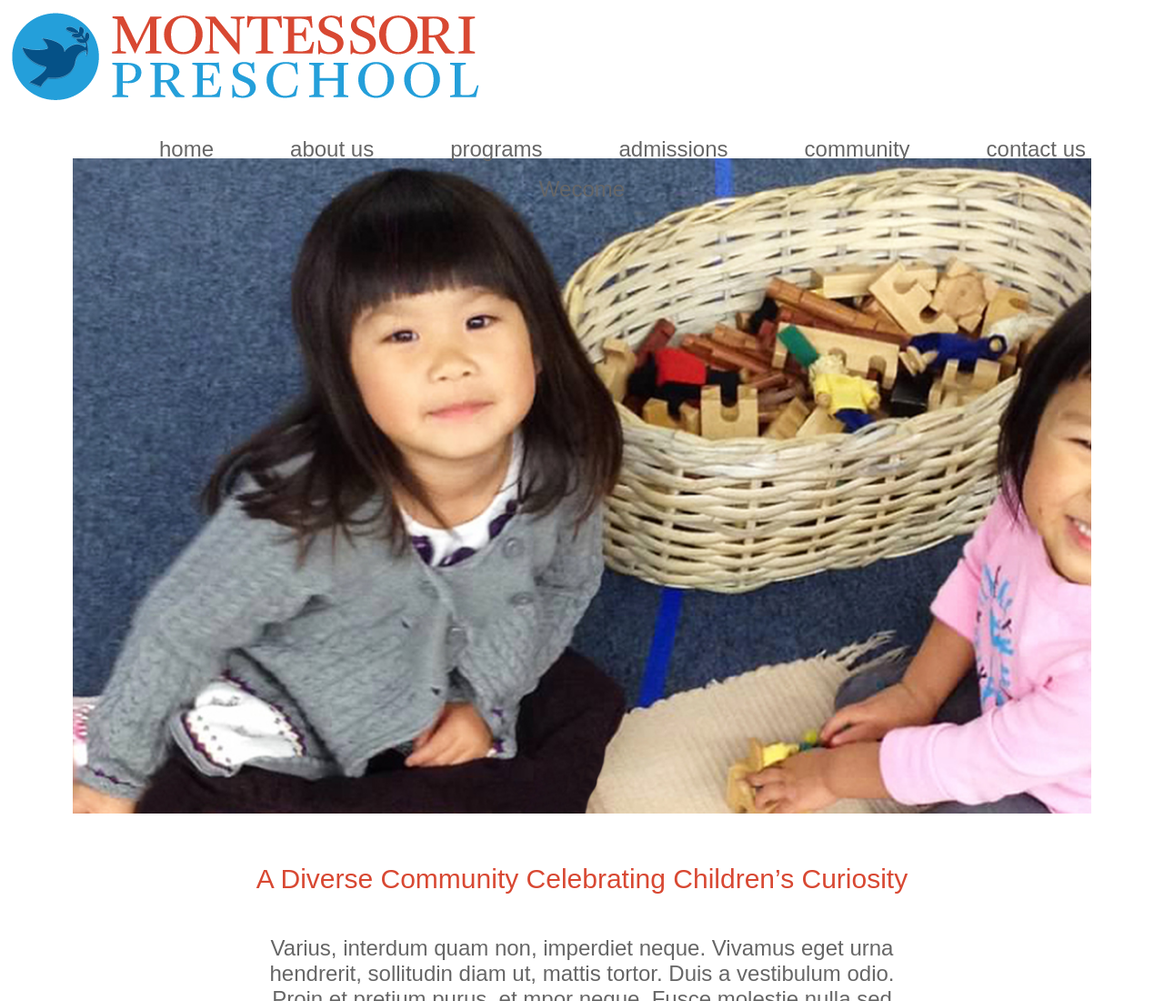
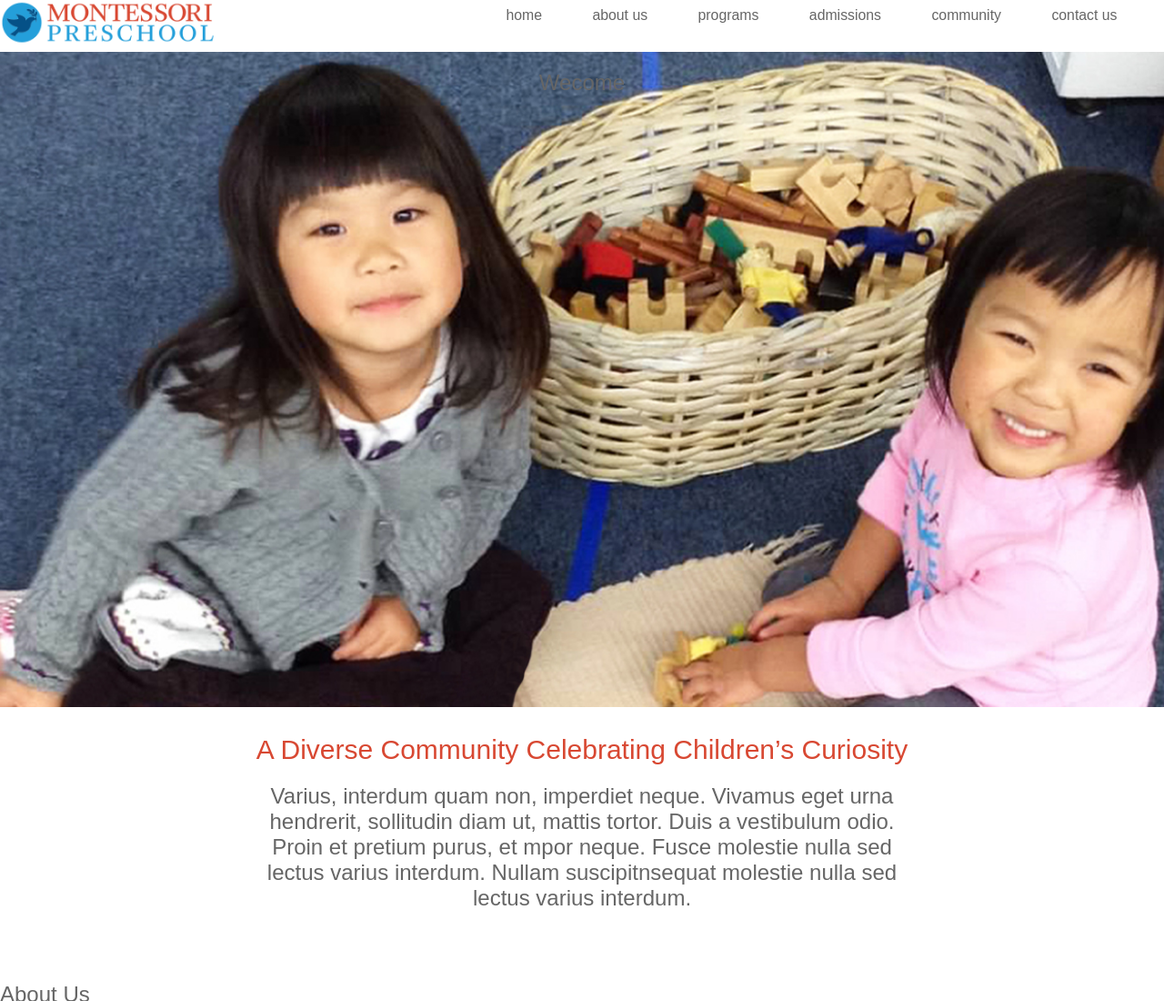
Before and after one commit to lolacreative/lolacreative.github.io, a plain HTML site: page index.html in a window 1280 px wide. Shown: the top 1100 px of the page at 91% size. Drawn offline with Linux system fonts and the light colour scheme.

Commit message:
Update main.css

```diff
--- a/css/main.css
+++ b/css/main.css
@@ -1,4 +1,4 @@
-
+* { margin:0; padding:0; box-sizing:border-box; }
 
 body {
 	color: #666666;
@@ -9,6 +9,13 @@ body {
 
 nav {
 	float:right;
+}
+nav a {
+	font-size:.66em;
+}
+header {}
+header img {
+	width:10em;
 }
 h1 {
 	font-family: "le-monde-journal-std-2",sans-serif;
@@ -53,7 +60,6 @@ a:hover, a:active {
 	background-image:url("../images/twogirls3_A.jpg");
 	background-size:cover;
 	background-repeat:no-repeat;
-	margin: 2em 3em 0em 3em;
 	height:90vh;
 }
 
```
